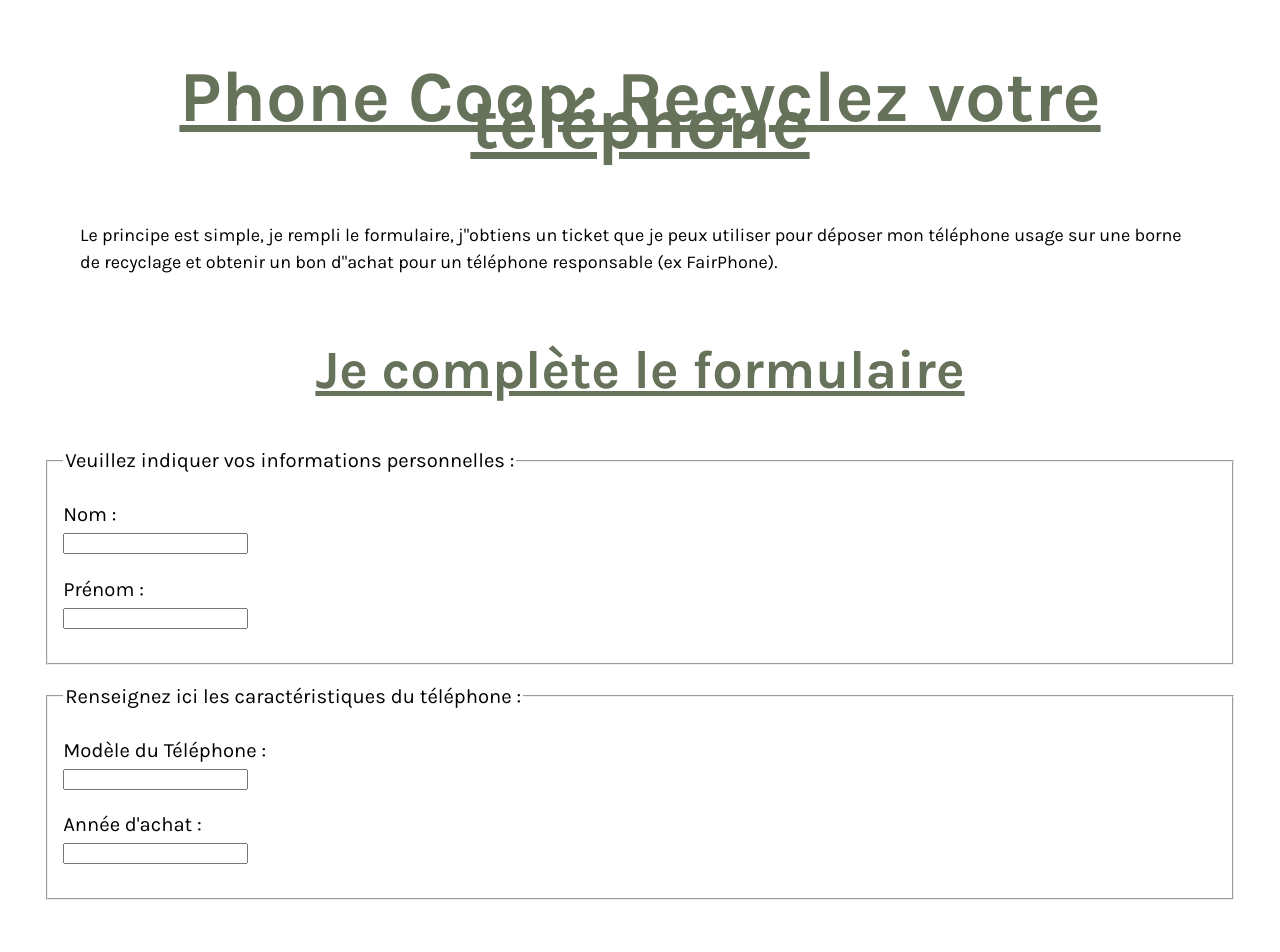
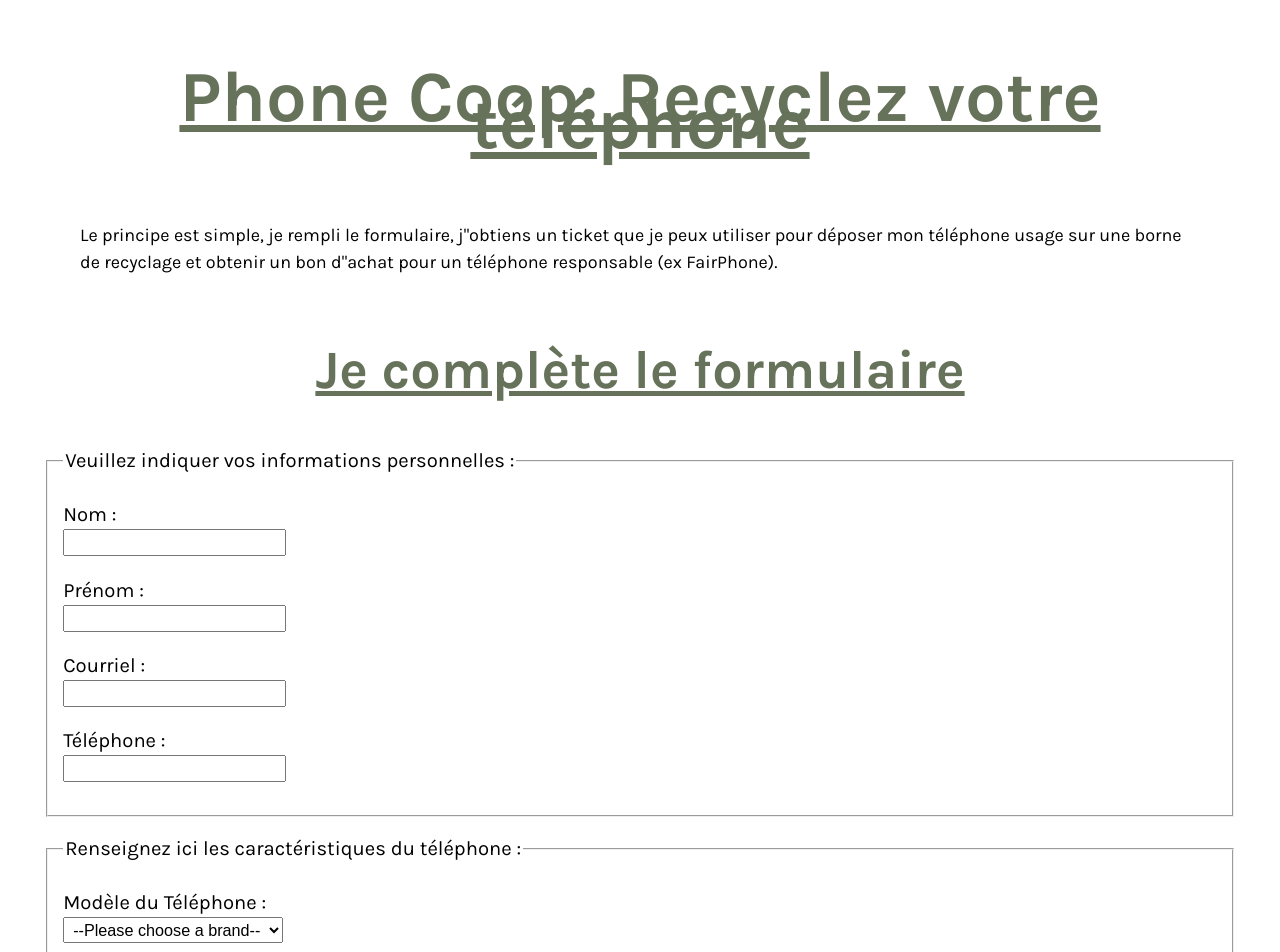
Before and after one commit to GuillaumeKESTEMAN/phone-coop, a Next.js app in the folder front/: page / in a window 1280 px wide. Shown: the top 952 px of the page. Before the commit the page ends 900 px from the top, so only its background shows below. Built offline with nearby package versions, Linux system fonts and the light colour scheme; a web font is replaced by a local one.

Commit message:
feat(frontend): add the form hook

```diff
--- a/front/components/InputComponent.module.css
+++ b/front/components/InputComponent.module.css
@@ -1,4 +1,4 @@
-input {
+.input {
     font-size: .9rem;
     padding: 2px 5px;
 }
--- a/front/components/InputComponent.tsx
+++ b/front/components/InputComponent.tsx
@@ -1,7 +1,20 @@
+import React, { ForwardedRef, InputHTMLAttributes } from "react";
 import styles from "./InputComponent.module.css";
 
-export default function InputComponent({ children, type, id }: { children: React.ReactNode; type:string; id:string }) {
+const InputComponent = React.forwardRef(
+  (
+    {
+      type,
+      ...props
+    }: Omit<InputHTMLAttributes<HTMLInputElement>, "type"> & {
+      type: "text" | "tel" | "email";
+    },
+    ref?: ForwardedRef<HTMLInputElement>
+  ) => {
+    return <input ref={ref} className={styles.input} type={type} {...props} />;
+  }
+);
 
-    return <input type="" id="" className={styles.input} />
+InputComponent.displayName = "InputComponent";
 
-}
+export default InputComponent;
--- a/front/components/PhoneBrand.module.css
+++ b/front/components/PhoneBrand.module.css
@@ -1,4 +1,4 @@
-select {
+.select {
     font-size: .9rem;
     padding: 2px 5px;
 }
--- a/front/components/PhoneBrand.tsx
+++ b/front/components/PhoneBrand.tsx
@@ -1,10 +1,20 @@
+import React, { ForwardedRef, InputHTMLAttributes } from "react";
 import styles from "../components/PhoneBrand.module.css";
 
-export default function PhoneBrand({ children }: { children: React.ReactNode }) {
-
-    return <select name="brand" id="brand-select" className={styles.select}>
-        <option value=""> --Please choose a brand--
-        </option>
+const PhoneBrand = React.forwardRef(
+  (
+    props: InputHTMLAttributes<HTMLSelectElement>,
+    ref?: ForwardedRef<HTMLSelectElement>
+  ) => {
+    return (
+      <select
+        ref={ref}
+        name="brand"
+        id="brand-select"
+        className={styles.select}
+        {...props}
+      >
+        <option value=""> --Please choose a brand--</option>
         <option value="Fairphone"> Fairphone </option>
         <option value="Wiko"> Wiko </option>
         <option value="Samsung"> Samsung </option>
@@ -13,6 +23,11 @@
         <option value="Xiaomi"> Xiaomi </option>
         <option value="OnePlus"> OnePlus </option>
         <option value="Other"> Other </option>
-    </select>
+      </select>
+    );
+  }
+);
 
-}
+PhoneBrand.displayName = "PhoneBrand";
+
+export default PhoneBrand;
--- a/front/components/formRow.module.css
+++ b/front/components/formRow.module.css
@@ -0,0 +1,3 @@
+.error {
+  color: var(--danger);
+}
--- a/front/components/formRow.tsx
+++ b/front/components/formRow.tsx
@@ -1,43 +1,27 @@
-import React from 'react';
+import React from "react";
+import styles from "../components/formRow.module.css";
 
 const FormRow = ({
-
   label,
-
   children,
-
   errorMessages,
-
 }: {
-
   label: string;
-
   children: JSX.Element;
-
   errorMessages: string[];
-
 }): JSX.Element => {
-
   return (
-
     <div>
       <p>
         <label>
-
           {label}&nbsp;:
-
           <br />
-
           {children}
-
         </label>
       </p>
 
       {errorMessages.length ? (
-
-                <p className="error"> {errorMessages[0]
-                || 'Erreur inconnue.'}</p>
-
+        <p className={styles.error}> {errorMessages[0] || "Erreur inconnue."}</p>
       ) : null}
     </div>
   );
--- a/front/components/formSection.module.css
+++ b/front/components/formSection.module.css
@@ -1,5 +1,3 @@
 .fieldset {
-
-    margin-top: 1rem;
-
+  margin-top: 1rem;
 }
--- a/front/package.json
+++ b/front/package.json
@@ -14,7 +14,8 @@
   "dependencies": {
     "next": "12.0.4",
     "react": "17.0.2",
-    "react-dom": "17.0.2"
+    "react-dom": "17.0.2",
+    "react-hook-form": "^7.20.5"
   },
   "devDependencies": {
     "@storybook/addon-essentials": "^6.4.1",
--- a/front/pages/index.tsx
+++ b/front/pages/index.tsx
@@ -1,14 +1,36 @@
-import type { NextPage } from "next";
 import Head from "next/head";
 import Paragraph from "../components/paragraph";
 import Title from "../components/title";
 import styles from "../styles/Home.module.css";
 import FormSection from "../components/formSection";
 import FormRow from "../components/formRow";
+import React from "react";
+import { useForm, SubmitHandler } from "react-hook-form";
+import type { NextPage } from "next";
+import InputComponent from "../components/InputComponent";
+import ValidationButton from "../components/validationButton";
+import PhoneBrand from "../components/PhoneBrand";
+
+type Inputs = {
+  firstName: string;
+  givenName: string;
+  email: string;
+  tel: string;
+  phoneBrand: string;
+  phoneYear: string;
+};
 
 const PAGE_TITLE = "Phone Coop: Recyclez votre téléphone";
 
 const Home: NextPage = () => {
+  const {
+    register,
+    handleSubmit,
+    watch,
+    formState: { errors },
+  } = useForm<Inputs>();
+  const onSubmit: SubmitHandler<Inputs> = (data) => console.log(data);
+
   return (
     <div className={styles.container}>
       <Head>
@@ -27,17 +49,71 @@
         </Paragraph>
         <Title level={2}>Je complète le formulaire</Title>
 
-          <form>
-              <FormSection title={'Veuillez indiquer vos informations personnelles : '}>
-                  <FormRow label={'Nom'} errorMessages={[]}><input/></FormRow>
-                  <FormRow label={'Prénom'} errorMessages={[]}><input/></FormRow>
-              </FormSection>
-              <FormSection title={'Renseignez ici les caractéristiques du téléphone : '}>
-                  <FormRow label={'Modèle du Téléphone'} errorMessages={[]}><input/></FormRow>
-                  <FormRow label={"Année d'achat"} errorMessages={[]}><input/></FormRow>
-              </FormSection>
-          </form>
-
+        <form onSubmit={handleSubmit(onSubmit)}>
+          <FormSection
+            title={"Veuillez indiquer vos informations personnelles : "}
+          >
+            <FormRow
+              label={"Nom"}
+              errorMessages={errors.firstName?.message ? ["Nom requis"] : []}
+            >
+              <InputComponent
+                type="text"
+                autoComplete="first-name"
+                defaultValue=""
+                {...register("firstName", { required: false })}
+              />
+            </FormRow>
+            <FormRow
+              label={"Prénom"}
+              errorMessages={errors.givenName?.message ? ["Prénom requis"] : []}
+            >
+              <InputComponent
+                type="text"
+                autoComplete="given-name"
+                defaultValue=""
+                {...register("givenName", { required: false })}
+              />
+            </FormRow>
+            <FormRow
+              label={"Courriel"}
+              errorMessages={errors.email?.message ? ["Courriel requis"] : []}
+            >
+              <InputComponent
+                type="text"
+                autoComplete="email"
+                defaultValue=""
+                {...register("email", { required: false })}
+              />
+            </FormRow>
+            <FormRow
+              label={"Téléphone"}
+              errorMessages={errors.tel?.message ? ["Téléphone requis"] : []}
+            >
+              <InputComponent
+                type="text"
+                autoComplete="tel"
+                defaultValue=""
+                {...register("tel", { required: false })}
+              />
+            </FormRow>
+          </FormSection>
+          <FormSection
+            title={"Renseignez ici les caractéristiques du téléphone : "}
+          >
+            <FormRow label={"Modèle du Téléphone"} errorMessages={[]}>
+              <PhoneBrand {...register("phoneBrand", { required: false })} />
+            </FormRow>
+            <FormRow label={"Année d'achat"} errorMessages={[]}>
+              <InputComponent
+                type="text"
+                defaultValue=""
+                {...register("phoneYear", { required: false })}
+              />
+            </FormRow>
+          </FormSection>
+          <ValidationButton type="submit">Envoyer</ValidationButton>
+        </form>
       </main>
     </div>
   );
```
Also changed, not shown: 2 other files (tests, documents, lock files or other folders). Lines whose indentation alone changed are shown as unchanged.
